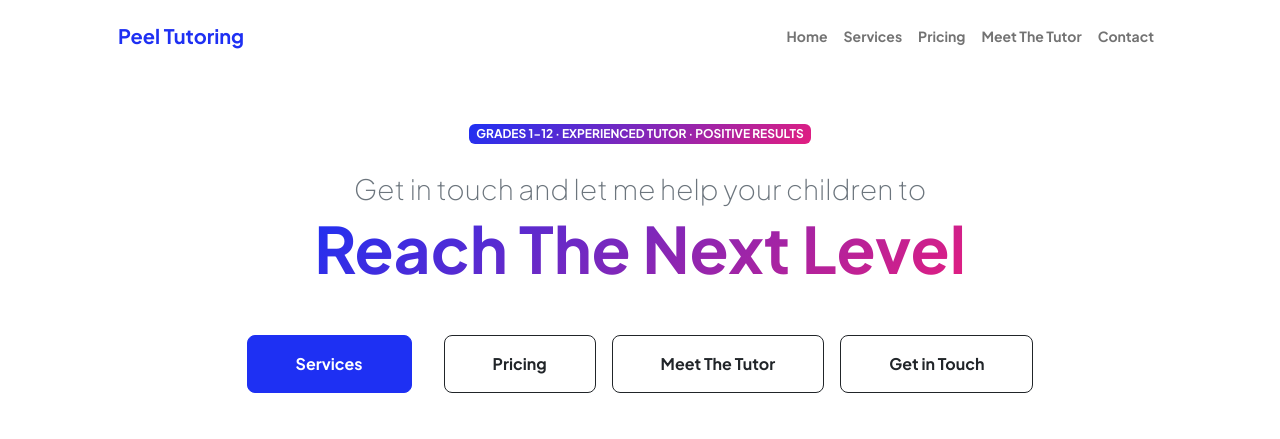
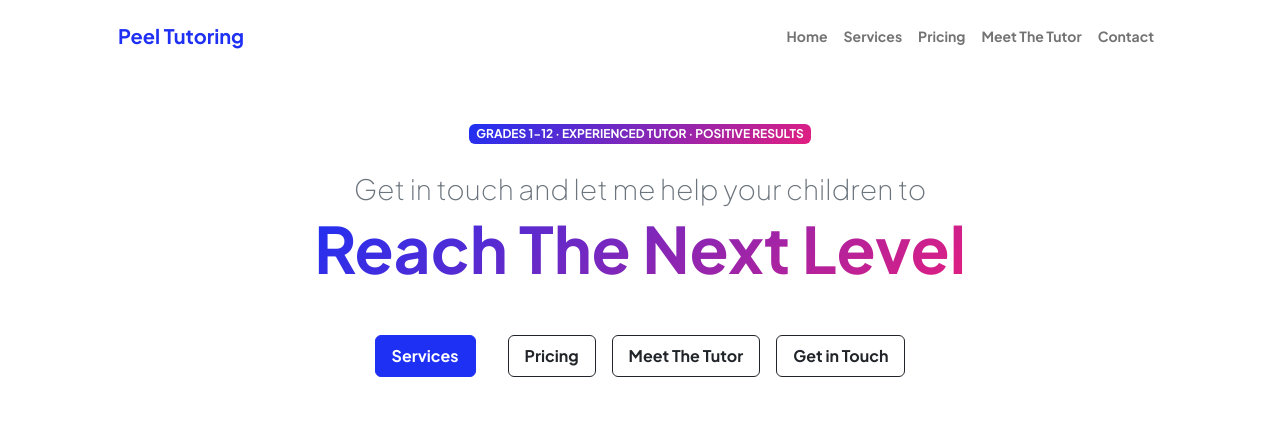
Before and after one commit to ahmadtc1/peeltutoring, a plain HTML site: page index.html in a window 1280 px wide. Shown: the top 439 px of the page. Drawn offline with nearby package versions, Linux system fonts and the light colour scheme.

Commit message:
fix buttons

```diff
--- a/index.html
+++ b/index.html
@@ -46,10 +46,10 @@
                                 <div class="fs-3 fw-light text-muted">Get in touch and let me help your children to </div>
                                 <h1 class="display-3 fw-bolder mb-5"><span class="text-gradient d-inline">Reach The Next Level</span></h1>
                                 <div class="d-grid gap-3 d-sm-flex justify-content-sm-center justify-content-xxl-start mb-3">
-                                    <a class="btn btn-primary btn-lg px-5 py-3 me-sm-3 fs-6 fw-bolder" href="services.html">Services</a>
-                                    <a class="btn btn-outline-dark btn-lg px-5 py-3 fs-6 fw-bolder" href="pricing.html">Pricing</a>
-                                    <a class="btn btn-outline-dark btn-lg px-5 py-3 fs-6 fw-bolder" href="our_team.html">Meet The Tutor</a>
-                                    <a class="btn btn-outline-dark btn-lg px-5 py-3 fs-6 fw-bolder" href="our_team.html">Get in Touch</a>
+                                    <a class="btn btn-primary btn px-3 py-1 me-sm-3 fs-6 fw-bolder d-flex align-items-center justify-content-center" href="services.html">Services</a>
+                                    <a class="btn btn-outline-dark btn px-3 py-2 fs-6 fw-bolder d-flex align-items-center justify-content-center" href="pricing.html">Pricing</a>
+                                    <a class="btn btn-outline-dark btn px-3 py-2 fs-6 fw-bolder d-flex align-items-center justify-content-center" href="our_team.html">Meet The Tutor</a>
+                                    <a class="btn btn-outline-dark btn px-3 py-2 fs-6 fw-bolder d-flex align-items-center justify-content-center" href="contact.html">Get in Touch</a>
                                 </div>
                             </div>
                         </div>
```
